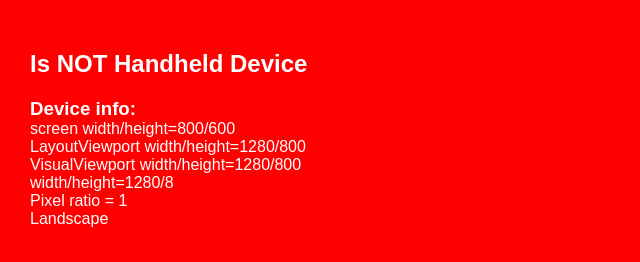
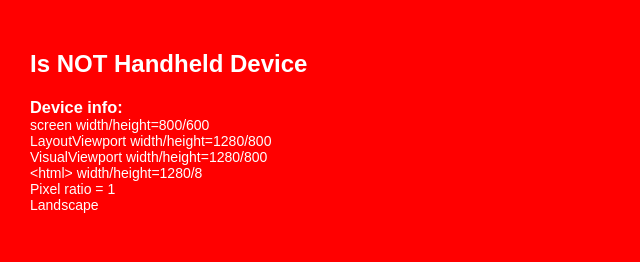
Before and after one commit to JohnNmiMa/HandHeldDetector, a plain HTML site: page index.html in a window 1280 px wide. Shown: the whole page, without its empty margins (0-640 px from the left). Drawn offline with Linux system fonts and the light colour scheme.

Commit message:
Fixed <html> not showing in output

```diff
--- a/application.js
+++ b/application.js
@@ -31,7 +31,7 @@ $(document).ready(function() {
         var info = "<h3>Device info:</h3>screen width/height=" + scrW + "/" + scrH + "<br>" +
             "LayoutViewport width/height=" + layoutViewportW + "/" + layoutViewportH + "<br>" +
             "VisualViewport width/height=" + visualViewportW + "/" + visualViewportH + "<br>" +
-            "<html> width/height=" + htmlW + "/" + htmlH + "<br>" +
+            "&lt;html&gt; width/height=" + htmlW + "/" + htmlH + "<br>" +
             "Pixel ratio = " + pixelRatioStr + "<br>" + mqOrientationStr;
 
         return info;
--- a/main.css
+++ b/main.css
@@ -1,6 +1,6 @@
 h2 { margin: 20px 0; }
 h3 { margin:0; }
-p { margin: 16px 0; }
+p { margin: 16px 0; font-size:14px }
 #detector {
     position: absolute;
     top:0;
```
